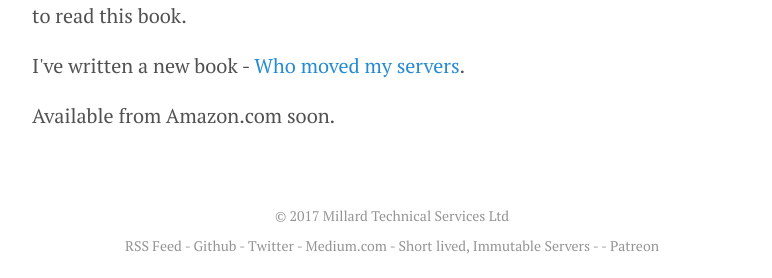
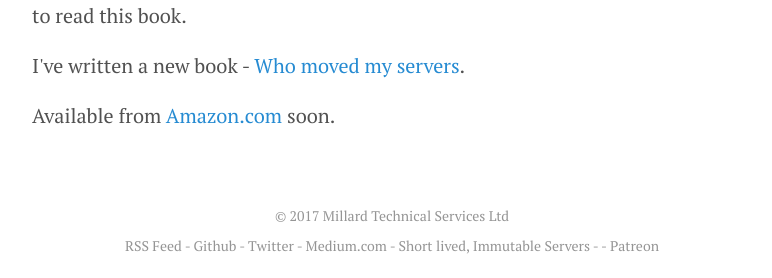
Before and after one commit to neilmillard/neilmillard.github.io, a Jekyll site: the page built from book/index.md, in a window 1280 px wide. Shown: the part 1900-2178 px from the top of the page, without its empty margins (248-1020 px from the left). Built offline with Jekyll 4.4.1, drawn with Linux system fonts in a browser that asks for light colours; nearby versions of some CDN libraries; part of the change alters nothing that is shown.

```diff
--- a/_includes/book_info.html
+++ b/_includes/book_info.html
@@ -1,4 +1,4 @@
 <div>
   <p>I've written a new book - <a href="http://www.neilmillard.com/book">Who moved my servers</a>.</p>
-  <p>Available from Amazon.com soon.</p>
+  <p>Available from <a href="https://amzn.to/2AUJcUp">Amazon.com</a> soon.</p>
 </div>
```
